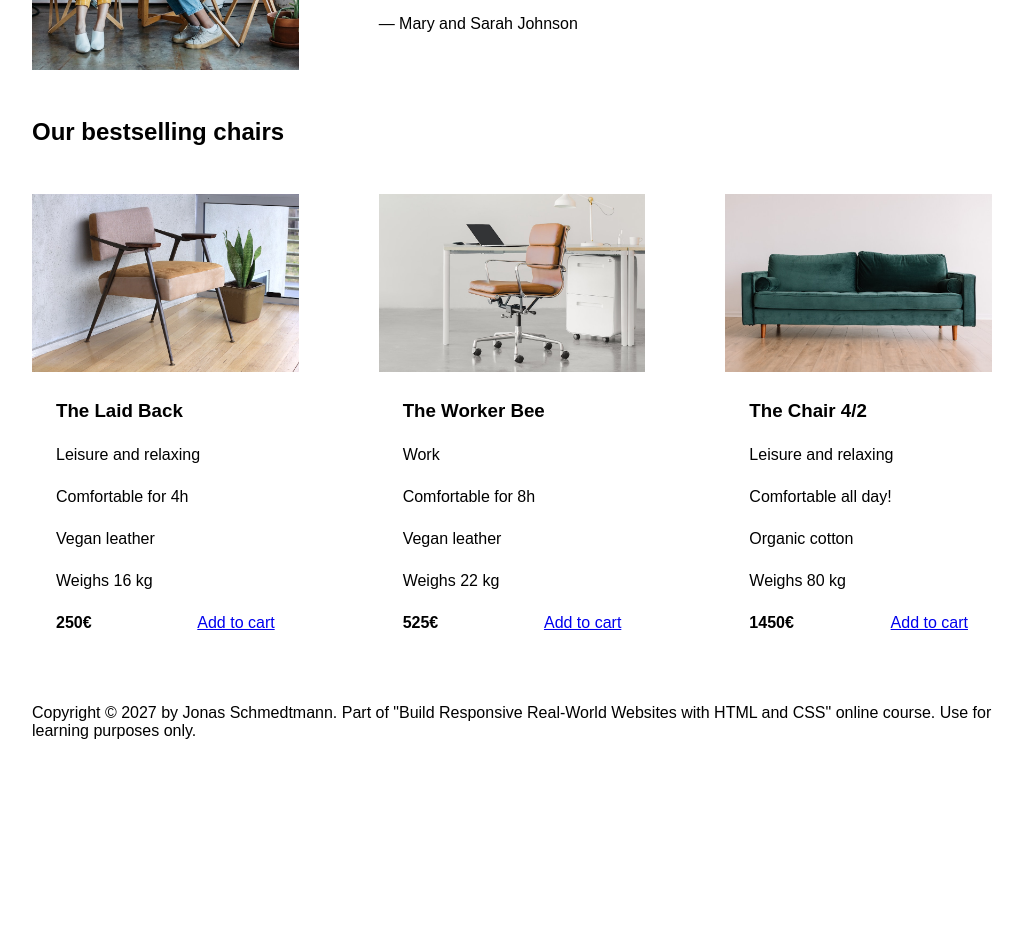
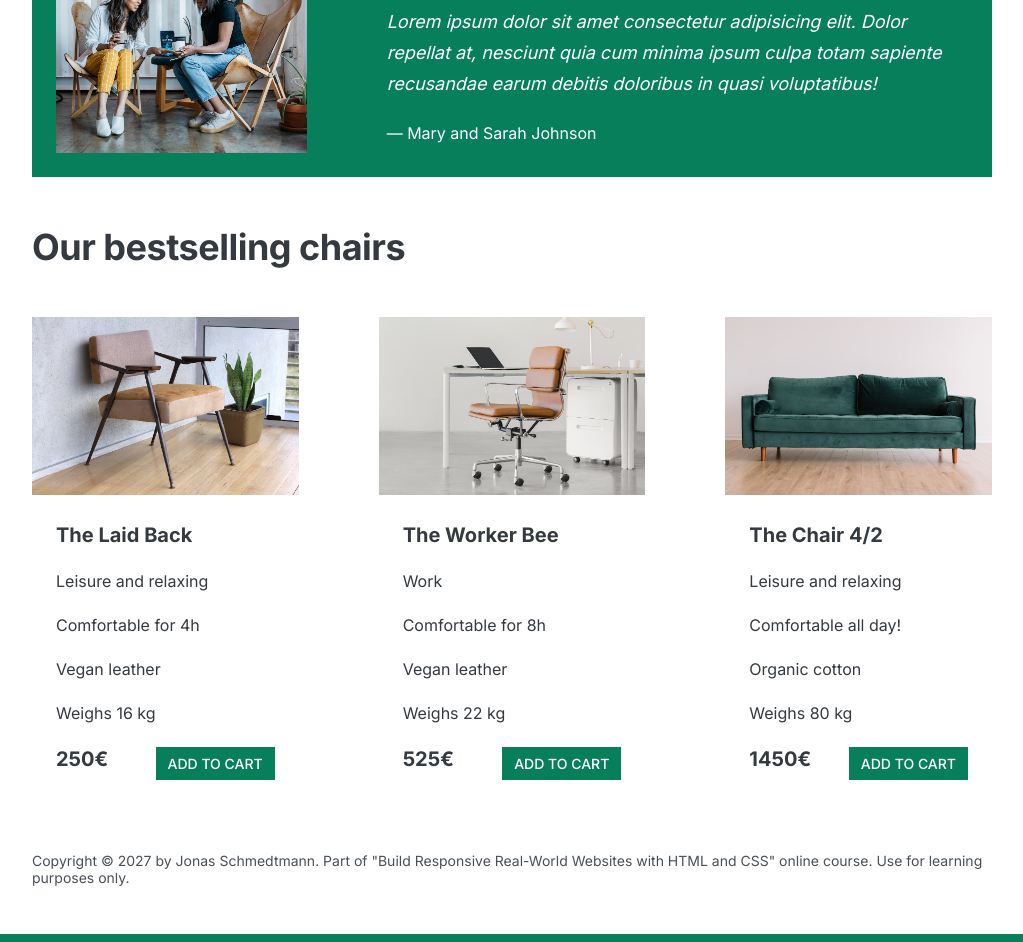
Before and after one commit to FreeNit/HTML_CSS_Design, a plain HTML site: page index.html in a window 1280 px wide. Shown: the part 918-1860 px from the top of the page, without its empty margins (128-1151 px from the left). Before the commit the page ends 1706 px from the top, so only its background shows below. Drawn offline with Linux system fonts and the light colour scheme.

Commit message:
Implementing Colors

```diff
--- a/index.html
+++ b/index.html
@@ -4,6 +4,10 @@
     <meta charset="UTF-8" />
     <meta http-equiv="X-UA-Compatible" content="IE=edge" />
     <meta name="viewport" content="width=device-width, initial-scale=1.0" />
+    <link rel="preconnect" href="https://fonts.googleapis.com">
+    <link rel="preconnect" href="https://fonts.googleapis.com">
+    <link rel="preconnect" href="https://fonts.gstatic.com" crossorigin>
+    <link href="https://fonts.googleapis.com/css2?family=Inter:wght@400;500;700&display=swap" rel="stylesheet">
 
     <link rel="stylesheet" href="style.css" />
     <title>Lisbon Chair Shop</title>
--- a/style.css
+++ b/style.css
@@ -1,3 +1,11 @@
+/* Declaration Order */
+
+/* 1.Positioning */
+/* 2.Box Model */
+/* 3.Typography */
+/* 4.Visual */
+/* 5.Mics */
+
 /*
 SPACING SYSTEM (px)
 2 / 4 / 8 / 12 / 16 / 24 / 32 / 48 / 64 / 80 / 96 / 128
@@ -5,6 +13,13 @@ SPACING SYSTEM (px)
 FONT SIZE SYSTEM (px)
 10 / 12 / 14 / 16 / 18 / 20 / 24 / 30 / 36 / 44 / 52 / 62 / 74 / 86 / 98
 */
+
+/*
+MAIN COLOR: #087f5b;
+GREY COLOR: #343a40;
+*/
+
+
 
 * {
   margin: 0;
@@ -16,7 +31,9 @@ FONT SIZE SYSTEM (px)
 /* GENERAL STYLES */
 /* ------------------------ */
 body {
-  font-family: sans-serif;
+  font-family: 'Inter', sans-serif;
+  color: #343a40;
+  border-bottom: 8px solid #087f5b;
 }
 
 .container {
@@ -31,12 +48,48 @@ section {
 
 h2 {
   margin-bottom: 48px;
+  font-size: 36px;
+  letter-spacing: -0.5px;
+  /* 24 / 30 / 36 */
 }
 
 .grid-3-cols {
   display: grid;
   grid-template-columns: repeat(3, 1fr);
   column-gap: 80px;
+}
+
+.btn:link,
+.btn:visited {
+/* Positioning */
+
+/* Box Model */
+display: inline-block;
+
+/* Typography */
+color: #fff;
+text-decoration: none;
+text-transform: uppercase;
+font-weight: 500;
+/* Visual */
+background-color: #087f5b;
+
+/* Mics */
+}
+
+.btn:hover,
+.btn:active {
+  background-color: #099268;
+}
+
+.btn--big{
+  font-size: 18px;
+  padding: 16px 32px;
+}
+
+.btn--small {
+  font-size: 14px;
+  padding: 8px 12px;
 }
 
 /* ------------------------ */
@@ -53,10 +106,16 @@ header {
 
 .header-text-box {
   align-self: center;
+  font-size: 18px;
+  line-height: 1.6;
 }
 
 h1 {
   margin-bottom: 24px;
+  font-size: 44px;
+  /* 44 / 52/ 62 */
+  line-height: 1.1;
+  letter-spacing: -1px;
 }
 
 .header-text {
@@ -72,14 +131,20 @@ img {
 }
 
 .features-title {
+  font-size: 20px;
   margin-bottom: 16px;
 }
 
 .features-text {
+  font-size: 18px;
+  line-height: 1.7;
 }
 
 /* TESTIMONIAL */
 .testimonial-section {
+  background-color: #087f5b;
+  color: #fff;
+  padding: 24px;
 }
 
 .testimonial-box {
@@ -88,10 +153,13 @@ img {
 }
 
 .testimonial-box h2 {
+  font-size: 24px;
   margin-bottom: 24px;
 }
 
 .testimonial-text {
+  font-size: 18px;
+  line-height: 1.7;
   font-style: italic;
   margin-bottom: 24px;
 }
@@ -102,6 +170,7 @@ img {
 }
 
 h3 {
+  font-size: 20px;
   margin-bottom: 24px;
 }
 
@@ -125,10 +194,18 @@ h3 {
 }
 
 .chair-price {
+  font-size: 20px;
   display: flex;
   justify-content: space-between;
 }
 
 footer {
+/* 1.Positioning */
   margin-bottom: 48px;
+/* 2.Box Model */
+/* 3.Typography */
+  font-size: 14px;
+  color: #495057;
+/* 4.Visual */
+/* 5.Mics */
 }
```
